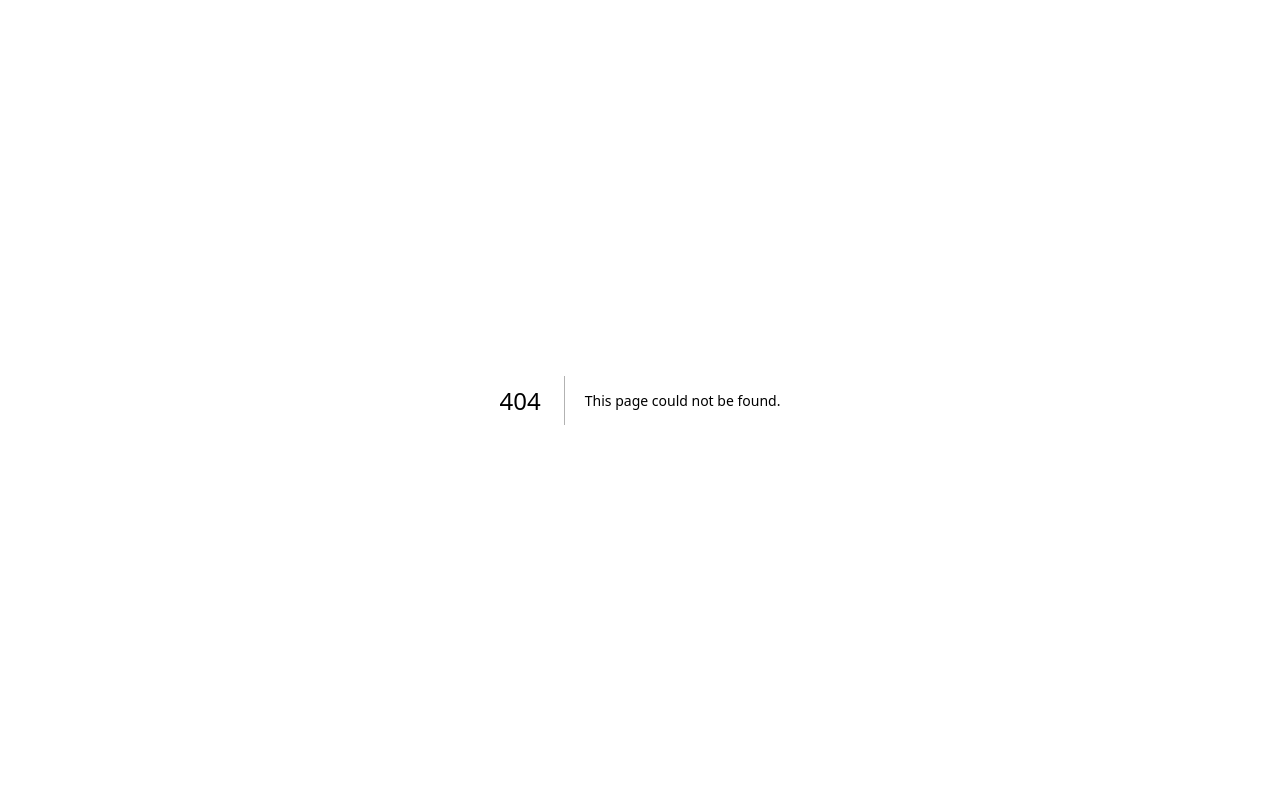
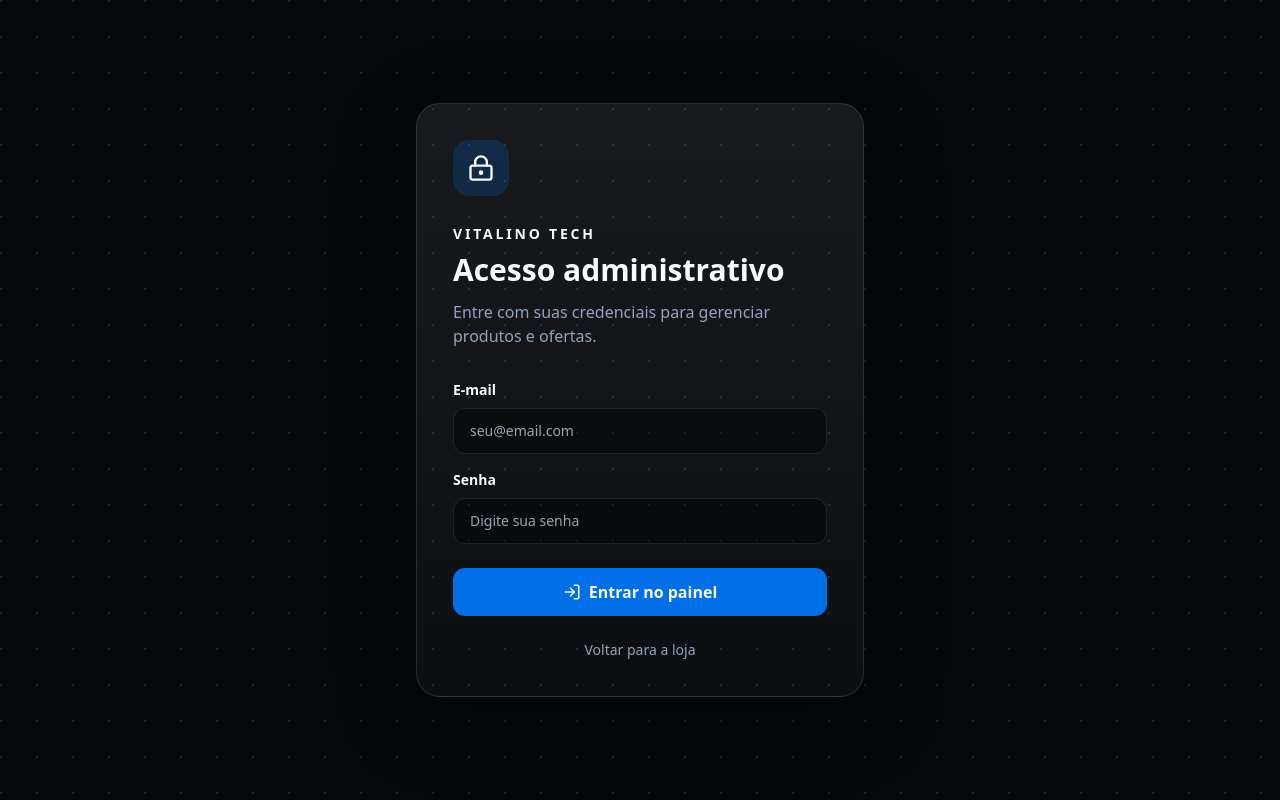
Before and after one commit to RobertoVitalino/techofertas-v1, a Next.js app: page /login in a window 1280 px wide. Before the commit this address had no page. Built offline with nearby package versions, Linux system fonts and the light colour scheme.

Commit message:
Protege painel administrativo com login

```diff
--- a/app/admin/page.tsx
+++ b/app/admin/page.tsx
@@ -1,11 +1,23 @@
 import { prisma } from '@/lib/prisma'
-import { Package, Tags, MousePointerClick, PlusCircle } from 'lucide-react'
+import {
+  Package,
+  Tags,
+  MousePointerClick,
+  PlusCircle,
+  LogOut,
+} from 'lucide-react'
 import { revalidatePath } from 'next/cache'
+import { cookies } from 'next/headers'
+import { redirect } from 'next/navigation'
+import { ADMIN_SESSION_COOKIE } from '@/lib/admin-auth'
+import { requireAdmin } from '@/lib/require-admin'
 
 export const dynamic = 'force-dynamic'
 
 async function deleteProduct(formData: FormData) {
   'use server'
+
+  await requireAdmin()
 
   const id = Number(formData.get('id'))
 
@@ -17,7 +29,16 @@ async function deleteProduct(formData: FormData) {
   revalidatePath('/')
 }
 
+async function logoutAdmin() {
+  'use server'
+
+  cookies().delete(ADMIN_SESSION_COOKIE)
+  redirect('/login')
+}
+
 export default async function AdminPage() {
+  await requireAdmin()
+
   const products = await prisma.product.findMany({
     orderBy: { createdAt: 'desc' },
   })
@@ -32,6 +53,7 @@ export default async function AdminPage() {
           </p>
         </div>
 
+        <div className="flex items-center gap-3">
           <a
             href="/admin/produtos/novo"
             className="flex items-center gap-2 rounded-xl bg-brand-600 px-4 py-3 font-bold hover:bg-brand-500"
@@ -39,6 +61,17 @@ export default async function AdminPage() {
             <PlusCircle size={18} />
             Novo Produto
           </a>
+
+          <form action={logoutAdmin}>
+            <button
+              className="flex items-center gap-2 rounded-xl border border-white/10 px-4 py-3 font-bold text-slate-300 hover:border-white/20 hover:text-white"
+              title="Sair do painel"
+            >
+              <LogOut size={18} />
+              Sair
+            </button>
+          </form>
+        </div>
       </div>
 
       <div className="grid gap-4 md:grid-cols-4">
--- a/app/admin/produtos/[id]/editar/page.tsx
+++ b/app/admin/produtos/[id]/editar/page.tsx
@@ -1,9 +1,12 @@
 import { prisma } from '@/lib/prisma'
 import { revalidatePath } from 'next/cache'
 import { redirect } from 'next/navigation'
+import { requireAdmin } from '@/lib/require-admin'
 
 async function updateProduct(formData: FormData) {
   'use server'
+
+  await requireAdmin()
 
   const id = Number(formData.get('id'))
 
@@ -35,6 +38,8 @@ export default async function EditProductPage({
 }: {
   params: { id: string }
 }) {
+  await requireAdmin()
+
   const product = await prisma.product.findUnique({
     where: { id: Number(params.id) },
   })
--- a/app/admin/produtos/novo/page.tsx
+++ b/app/admin/produtos/novo/page.tsx
@@ -1,9 +1,12 @@
 import { prisma } from '@/lib/prisma'
 import { revalidatePath } from 'next/cache'
 import { redirect } from 'next/navigation'
+import { requireAdmin } from '@/lib/require-admin'
 
 async function createProduct(formData: FormData) {
   'use server'
+
+  await requireAdmin()
 
   await prisma.product.create({
     data: {
@@ -26,7 +29,9 @@ async function createProduct(formData: FormData) {
   redirect('/admin')
 }
 
-export default function NewProductPage() {
+export default async function NewProductPage() {
+  await requireAdmin()
+
   return (
     <main className="mx-auto max-w-3xl px-4 py-10">
       <h1 className="text-3xl font-black">Novo Produto</h1>
--- /dev/null
+++ b/app/login/page.tsx
@@ -0,0 +1,142 @@
+import {
+  ADMIN_SESSION_COOKIE,
+  ADMIN_SESSION_DURATION_SECONDS,
+  createAdminSessionToken,
+  verifyAdminCredentials,
+} from '@/lib/admin-auth'
+import { LockKeyhole, LogIn } from 'lucide-react'
+import { cookies } from 'next/headers'
+import { redirect } from 'next/navigation'
+
+export const dynamic = 'force-dynamic'
+
+function getSafeDestination(value: FormDataEntryValue | null) {
+  const destination = String(value || '/admin')
+
+  return destination.startsWith('/admin') && !destination.startsWith('//')
+    ? destination
+    : '/admin'
+}
+
+async function loginAdmin(formData: FormData) {
+  'use server'
+
+  const email = String(formData.get('email') || '')
+  const password = String(formData.get('password') || '')
+  const destination = getSafeDestination(formData.get('next'))
+
+  if (!(await verifyAdminCredentials(email, password))) {
+    redirect(`/login?erro=credenciais&next=${encodeURIComponent(destination)}`)
+  }
+
+  let session: string
+
+  try {
+    session = await createAdminSessionToken()
+  } catch {
+    redirect('/login?erro=configuracao')
+  }
+
+  cookies().set(ADMIN_SESSION_COOKIE, session, {
+    httpOnly: true,
+    secure: process.env.NODE_ENV === 'production',
+    sameSite: 'lax',
+    path: '/',
+    maxAge: ADMIN_SESSION_DURATION_SECONDS,
+  })
+
+  redirect(destination)
+}
+
+export default function LoginPage({
+  searchParams,
+}: {
+  searchParams?: { erro?: string; next?: string }
+}) {
+  const hasInvalidCredentials = searchParams?.erro === 'credenciais'
+  const hasConfigurationError = searchParams?.erro === 'configuracao'
+  const destination =
+    searchParams?.next?.startsWith('/admin') &&
+    !searchParams.next.startsWith('//')
+      ? searchParams.next
+      : '/admin'
+
+  return (
+    <main className="flex min-h-screen items-center justify-center bg-grid px-4 py-12">
+      <section className="glass w-full max-w-md rounded-3xl p-7 sm:p-9">
+        <div className="mb-7 flex h-14 w-14 items-center justify-center rounded-2xl bg-brand-600/20 text-brand-400">
+          <LockKeyhole size={28} />
+        </div>
+
+        <p className="text-sm font-bold uppercase tracking-[0.2em] text-brand-400">
+          Vitalino Tech
+        </p>
+        <h1 className="mt-2 text-3xl font-black">Acesso administrativo</h1>
+        <p className="mt-3 text-slate-400">
+          Entre com suas credenciais para gerenciar produtos e ofertas.
+        </p>
+
+        <form action={loginAdmin} className="mt-8 grid gap-4">
+          <input type="hidden" name="next" value={destination} />
+
+          <label className="grid gap-2 text-sm font-bold" htmlFor="email">
+            E-mail
+            <input
+              id="email"
+              name="email"
+              type="email"
+              autoComplete="email"
+              required
+              className="rounded-xl border border-white/10 bg-black/40 px-4 py-3 font-normal outline-none transition focus:border-brand-500"
+              placeholder="seu@email.com"
+            />
+          </label>
+
+          <label className="grid gap-2 text-sm font-bold" htmlFor="password">
+            Senha
+            <input
+              id="password"
+              name="password"
+              type="password"
+              autoComplete="current-password"
+              required
+              className="rounded-xl border border-white/10 bg-black/40 px-4 py-3 font-normal outline-none transition focus:border-brand-500"
+              placeholder="Digite sua senha"
+            />
+          </label>
+
+          {hasInvalidCredentials ? (
+            <p
+              className="rounded-xl border border-red-500/30 bg-red-500/10 px-4 py-3 text-sm text-red-200"
+              role="alert"
+            >
+              E-mail ou senha incorretos. Tente novamente.
+            </p>
+          ) : null}
+
+          {hasConfigurationError ? (
+            <p
+              className="rounded-xl border border-amber-500/30 bg-amber-500/10 px-4 py-3 text-sm text-amber-100"
+              role="alert"
+            >
+              O acesso ainda não foi configurado. Tente novamente em alguns
+              instantes.
+            </p>
+          ) : null}
+
+          <button className="mt-2 flex items-center justify-center gap-2 rounded-xl bg-brand-600 px-4 py-3 font-bold transition hover:bg-brand-500">
+            <LogIn size={18} />
+            Entrar no painel
+          </button>
+        </form>
+
+        <a
+          href="/"
+          className="mt-6 block text-center text-sm text-slate-400 hover:text-white"
+        >
+          Voltar para a loja
+        </a>
+      </section>
+    </main>
+  )
+}
--- /dev/null
+++ b/lib/admin-auth.ts
@@ -0,0 +1,102 @@
+export const ADMIN_SESSION_COOKIE = 'vitalino_admin_session'
+export const ADMIN_SESSION_DURATION_SECONDS = 60 * 60 * 12
+
+const encoder = new TextEncoder()
+
+function getAuthSecret() {
+  const secret = process.env.AUTH_SECRET
+
+  if (!secret || secret.length < 32) {
+    throw new Error('AUTH_SECRET must contain at least 32 characters')
+  }
+
+  return secret
+}
+
+function toHex(bytes: ArrayBuffer) {
+  return Array.from(new Uint8Array(bytes), (byte) =>
+    byte.toString(16).padStart(2, '0'),
+  ).join('')
+}
+
+function safeEqual(left: string, right: string) {
+  if (left.length !== right.length) return false
+
+  let difference = 0
+
+  for (let index = 0; index < left.length; index += 1) {
+    difference |= left.charCodeAt(index) ^ right.charCodeAt(index)
+  }
+
+  return difference === 0
+}
+
+async function sign(value: string) {
+  const key = await crypto.subtle.importKey(
+    'raw',
+    encoder.encode(getAuthSecret()),
+    { name: 'HMAC', hash: 'SHA-256' },
+    false,
+    ['sign'],
+  )
+
+  return toHex(
+    await crypto.subtle.sign('HMAC', key, encoder.encode(value)),
+  )
+}
+
+export async function createAdminSessionToken() {
+  const expiresAt =
+    Math.floor(Date.now() / 1000) + ADMIN_SESSION_DURATION_SECONDS
+  const signature = await sign(String(expiresAt))
+
+  return `${expiresAt}.${signature}`
+}
+
+export async function verifyAdminSessionToken(token?: string) {
+  if (!token) return false
+
+  const [expiresAtValue, receivedSignature, extraPart] = token.split('.')
+  const expiresAt = Number(expiresAtValue)
+
+  if (
+    extraPart !== undefined ||
+    !expiresAtValue ||
+    !receivedSignature ||
+    !Number.isSafeInteger(expiresAt) ||
+    expiresAt <= Math.floor(Date.now() / 1000)
+  ) {
+    return false
+  }
+
+  try {
+    const expectedSignature = await sign(expiresAtValue)
+    return safeEqual(receivedSignature, expectedSignature)
+  } catch {
+    return false
+  }
+}
+
+export async function verifyAdminCredentials(email: string, password: string) {
+  const configuredEmail = process.env.ADMIN_EMAIL?.trim().toLowerCase()
+  const configuredPassword = process.env.ADMIN_PASSWORD
+
+  if (!configuredEmail || !configuredPassword) return false
+
+  try {
+    const [receivedEmail, expectedEmail, receivedPassword, expectedPassword] =
+      await Promise.all([
+        sign(email.trim().toLowerCase()),
+        sign(configuredEmail),
+        sign(password),
+        sign(configuredPassword),
+      ])
+
+    return (
+      safeEqual(receivedEmail, expectedEmail) &&
+      safeEqual(receivedPassword, expectedPassword)
+    )
+  } catch {
+    return false
+  }
+}
--- /dev/null
+++ b/lib/require-admin.ts
@@ -0,0 +1,16 @@
+import 'server-only'
+
+import { cookies } from 'next/headers'
+import { redirect } from 'next/navigation'
+import {
+  ADMIN_SESSION_COOKIE,
+  verifyAdminSessionToken,
+} from '@/lib/admin-auth'
+
+export async function requireAdmin() {
+  const session = cookies().get(ADMIN_SESSION_COOKIE)?.value
+
+  if (!(await verifyAdminSessionToken(session))) {
+    redirect('/login?next=%2Fadmin')
+  }
+}
```
Also changed, not shown: middleware.ts (added, +25 -0 lines), 1 other file (tests, documents, lock files or other folders). Lines whose indentation alone changed are shown as unchanged.
